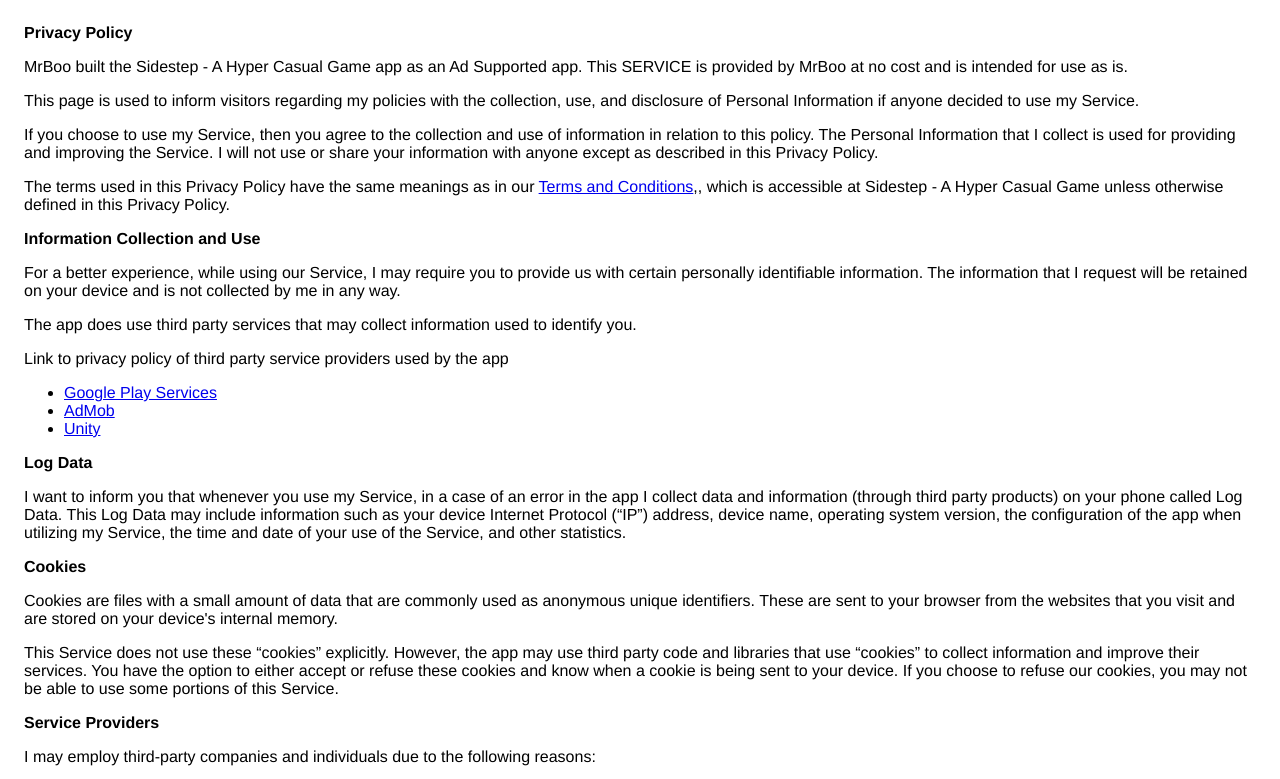
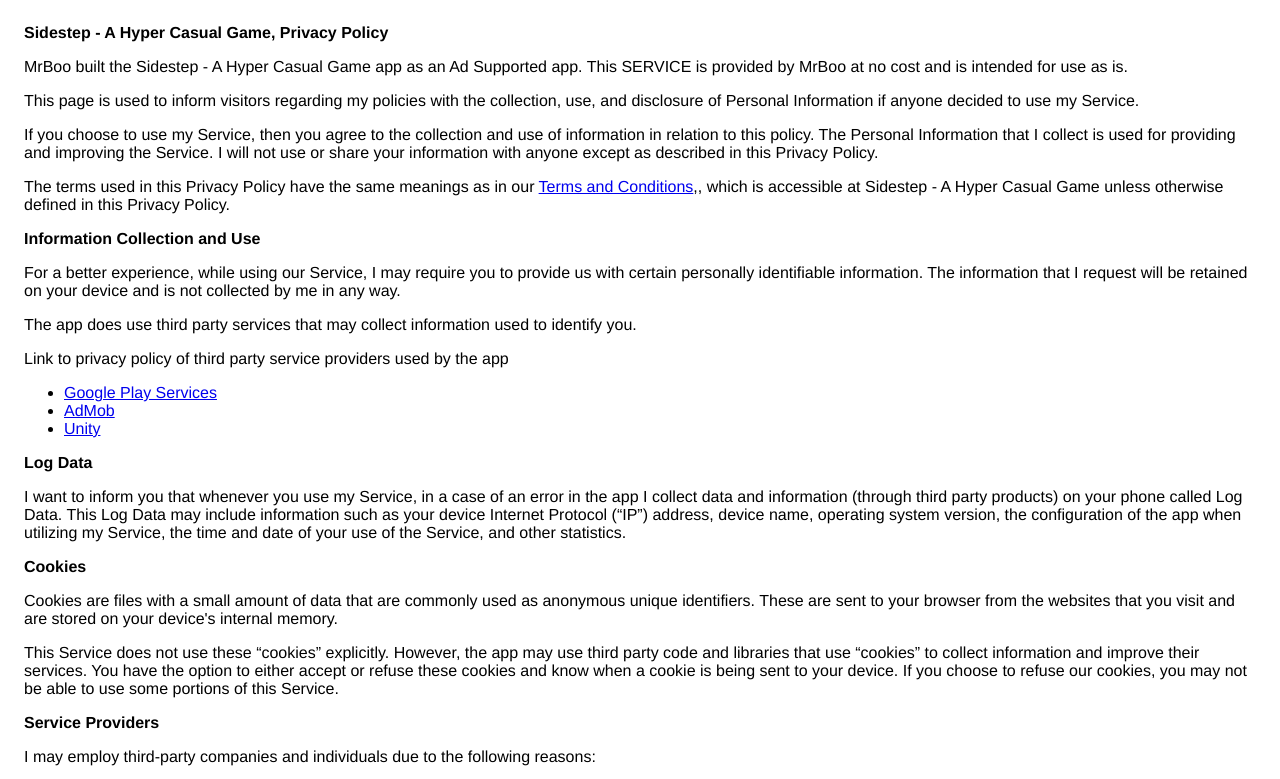
Before and after one commit to shrimoni/shrimoni.github.io, a plain HTML site: page Sidestep - A Hyper Casual Game/privacy-policy.html in a window 1280 px wide. Shown: the top 779 px of the page. Drawn offline with Linux system fonts and the light colour scheme.

Commit message:
File content updates

```diff
--- a/Sidestep - A Hyper Casual Game/privacy-policy.html
+++ b/Sidestep - A Hyper Casual Game/privacy-policy.html
@@ -4,7 +4,7 @@
 <head>
   <meta charset='utf-8'>
   <meta name='viewport' content='width=device-width'>
-  <title>Sidestep - A Hyper Casual Game, Privacy Policy</title>
+  <title>Sidestep - A Hyper Casual Game</title>
   <style>
     body {
       font-family: 'Helvetica Neue', Helvetica, Arial, sans-serif;
@@ -14,7 +14,7 @@
 </head>
 
 <body>
-  <strong>Privacy Policy</strong>
+  <strong>Sidestep - A Hyper Casual Game, Privacy Policy</strong>
   <p>
     MrBoo built the Sidestep - A Hyper Casual Game app as
     an Ad Supported app. This SERVICE is provided by
```
Also changed, not shown: Sidestep - A Hyper Casual Game/terms-and-conditions.html (+1 -1 lines).
